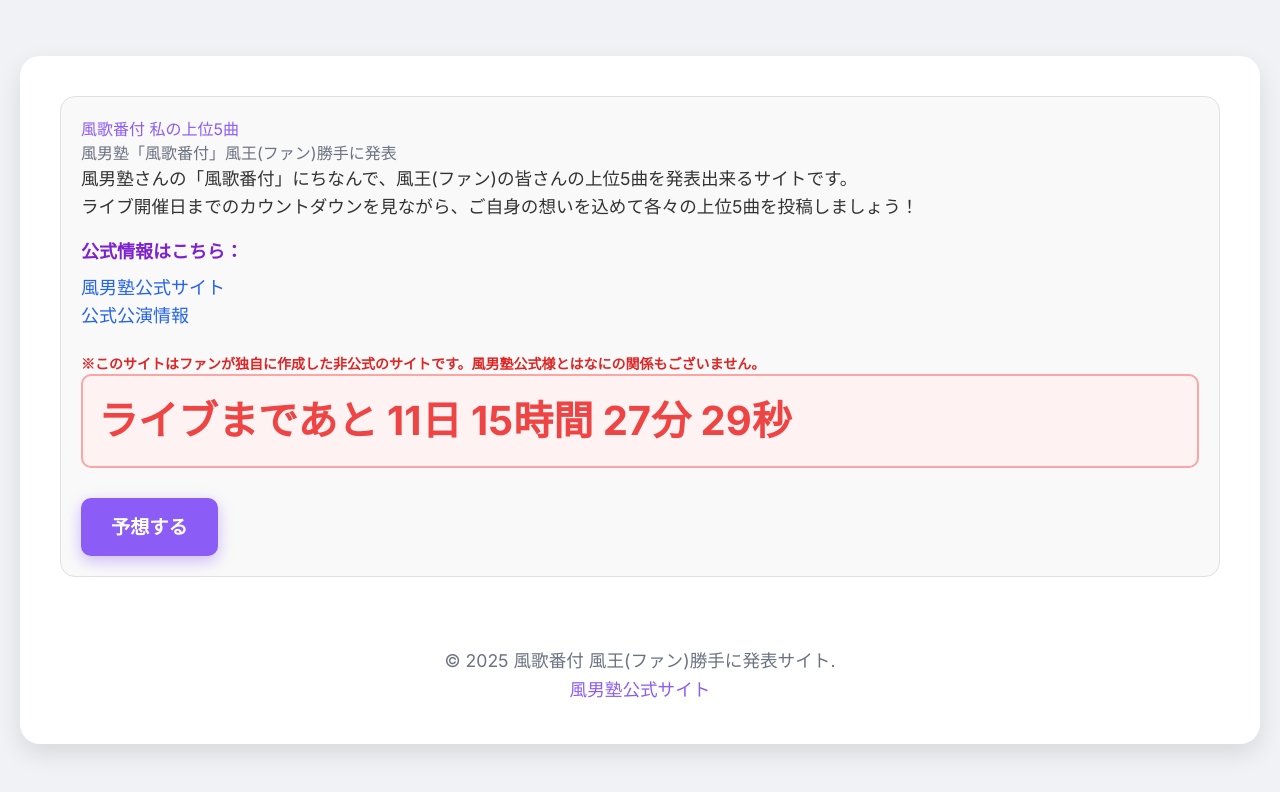
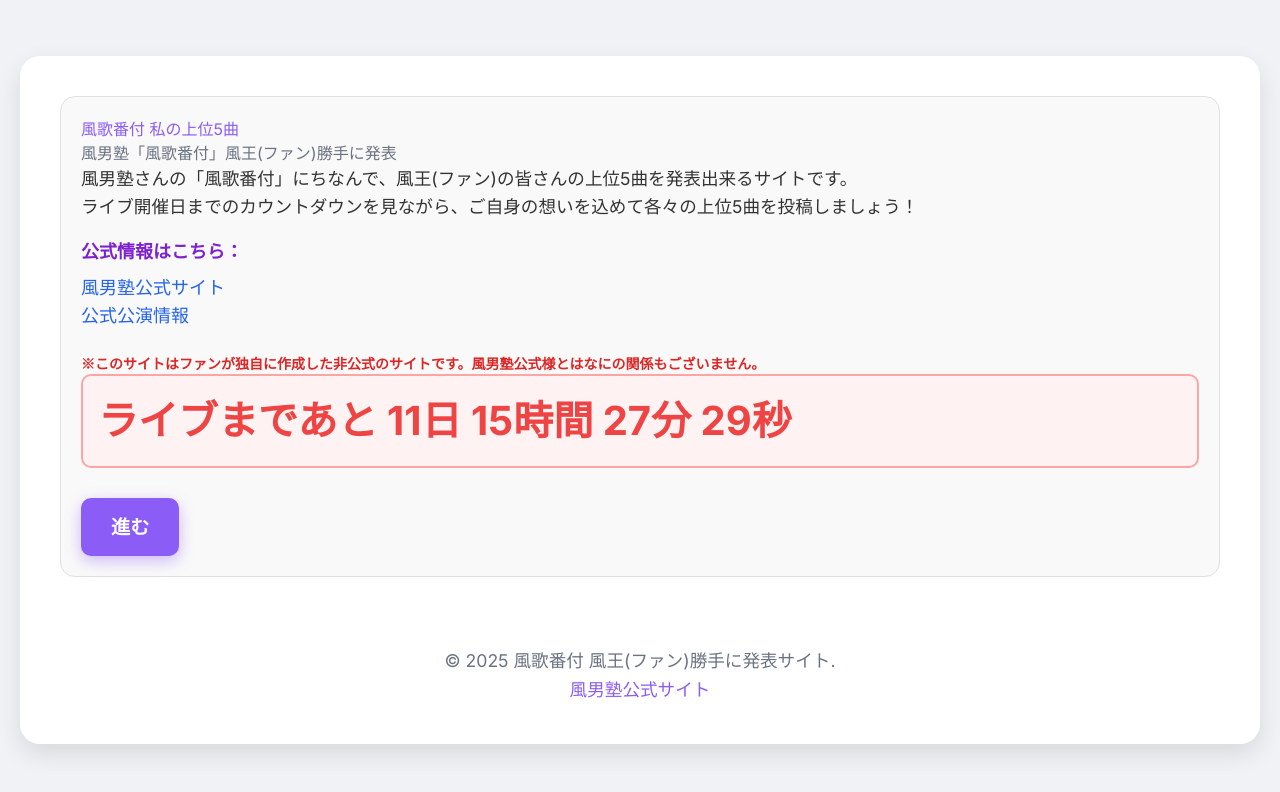
Before and after one commit to kyoheria/kazeuta_banzuke, a plain HTML site: page index.html in a window 1280 px wide. Drawn offline with nearby package versions, Linux system fonts and the light colour scheme.

Commit message:
Update index.html

```diff
--- a/index.html
+++ b/index.html
@@ -468,7 +468,7 @@
             if (distanceToPredictionEnd > 0) {
                 // 予想投稿期間中
                 predictButton.disabled = false;
-                predictButton.textContent = '予想する';
+                predictButton.textContent = '進む';
                 predictButton.classList.remove('hidden');
                 predictionClosedMessage.classList.add('hidden');
                 // viewResultsButton は削除されたため、ここでの制御は不要
```
